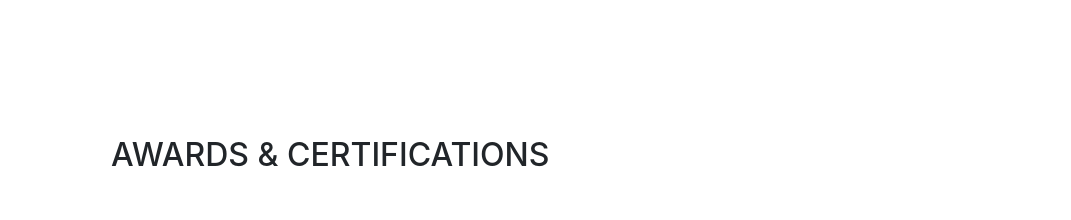
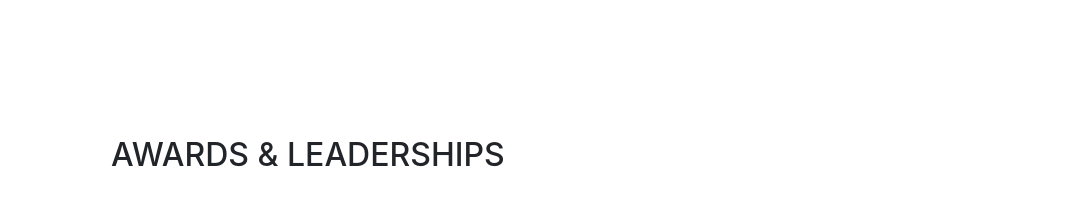
Before and after one commit to lkptolentino/lkptolentino.github.io, a website with bundled scripts: page index.html in a window 1280 px wide. Shown: the part 2560-2780 px from the top of the page, without its empty margins (209-1280 px from the left). Built offline with nearby package versions, Linux system fonts and the light colour scheme; a web font is replaced by a local one.

Commit message:
Update index.html
new 4

```diff
--- a/index.html
+++ b/index.html
@@ -237,7 +237,7 @@
 
       <section class="resume-section p-3 p-lg-5 d-flex flex-column" id="awards">
         <div class="my-auto">
-          <h2 class="mb-5">Awards &amp; Certifications</h2>
+          <h2 class="mb-5">Awards &amp; Leaderships</h2>
           <ul class="fa-ul mb-0">
             <li>
               <i class="fa-li fa fa-trophy text-warning"></i>3<sup>rd</sup> Honor Awardee of College Of Educations and Sciences of De La Salle Lipa, S.Y .2015-2016
```
